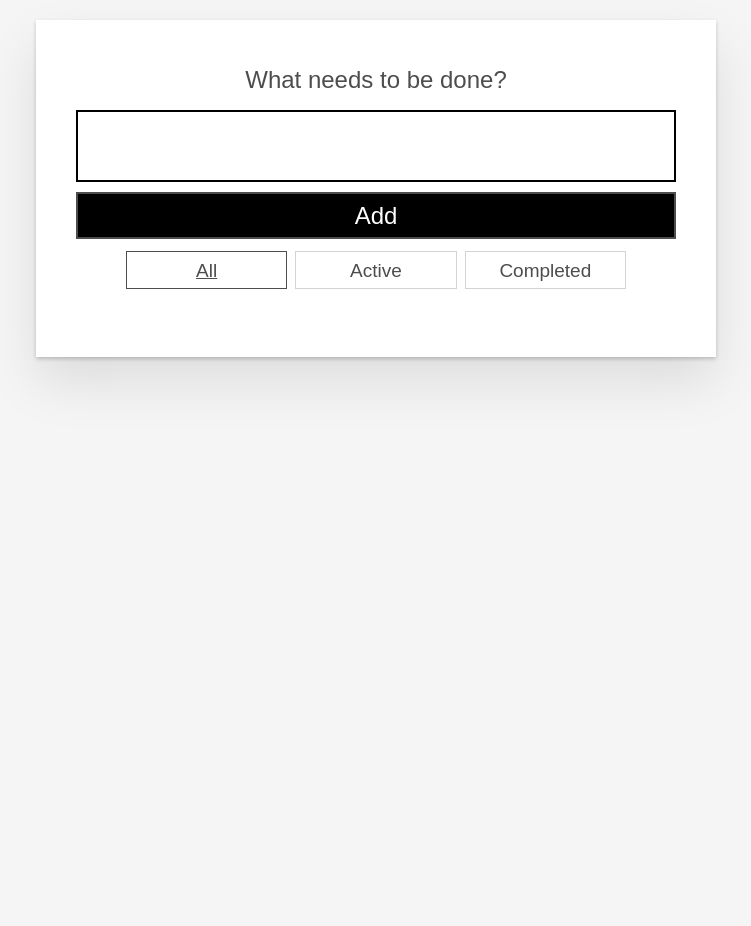
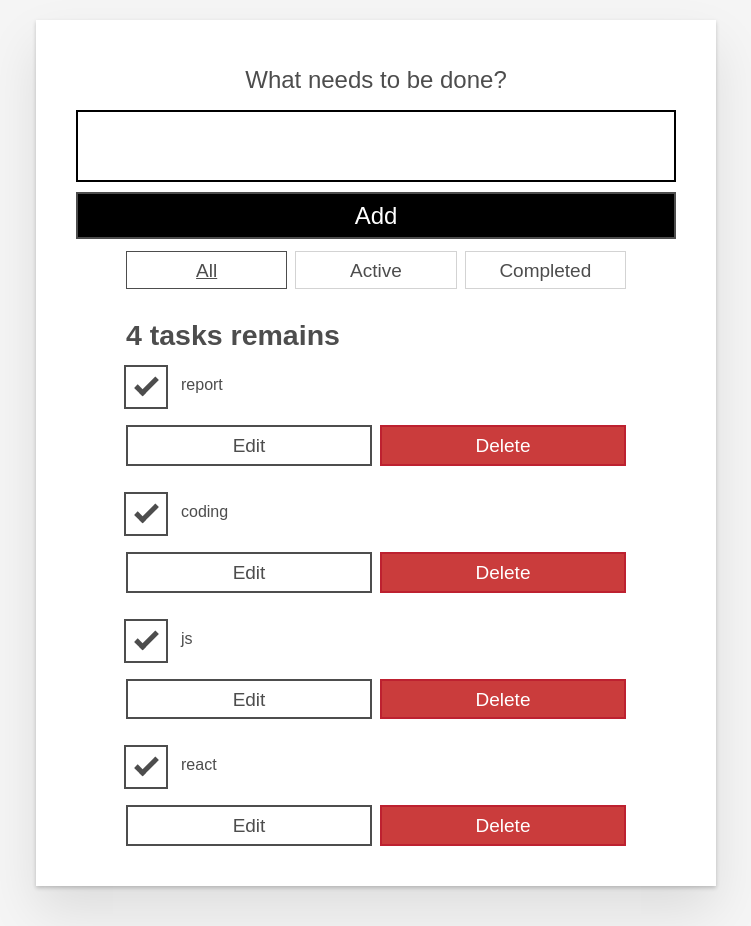
Before and after one commit to Khaledelhoseny/simple-todo, a plain HTML site: page index.html in a window 1280 px wide. Shown: the whole page, without its empty margins (264-1015 px from the left). Before the commit the page ends 800 px from the top, so only its background shows below. Drawn offline with Linux system fonts and the light colour scheme.

Commit message:
changes in js

```diff
--- a/js/todo.js
+++ b/js/todo.js
@@ -1,19 +1,25 @@
 const arrayOfObjects = [
-    // {
-    //     taskName: "report",
-    //     completed: true,
+    {
+        taskName: "report",
+        completed: true,
 
-    // },
-    // {
-    //     taskName: "coding",
-    //     completed: true,
+    },
+    {
+        taskName: "coding",
+        completed: true,
 
-    // },
-    // {
-    //     taskName: "js",
-    //     completed: true,
+    },
+    {
+        taskName: "js",
+        completed: true,
 
-    // }
+    }
+    ,
+    {
+        taskName: "react",
+        completed: true,
+
+    }
 
 ]
 
@@ -69,13 +75,13 @@ function addTodo(e) {
 
 function viewInformation(arrayOfObjects) {
     listHeading.innerHTML = `${arrayOfObjects.length} tasks remains`
+    const li = document.createElement("li")
 
     for (let i = 0; i < arrayOfObjects.length; i++) {
 
 
         // labels[i].innerHTML = arrayOfObjects[i].taskName
-        const li = document.createElement("li")
-        li.innerHTML =
+        li.innerHTML +=
             `<li class="todo">
         <div class="stack-small">
             <div class="c-cb"><input type="checkbox"><label class="todo-label">${arrayOfObjects[i].taskName}</label></div>
@@ -86,11 +92,9 @@ function viewInformation(arrayOfObjects) {
         </div>
         </li>`
 
+    }
 
-        todoList.appendChild(li)
-
-
-    }
+    todoList.innerHTML=li.innerHTML
 
     checkState()
 
@@ -98,7 +102,7 @@ function viewInformation(arrayOfObjects) {
 
 
 
-// viewInformation(arrayOfObjects)
+viewInformation(arrayOfObjects)
 
 
 
```
Also changed, not shown: index.html (+0 -1 lines).
